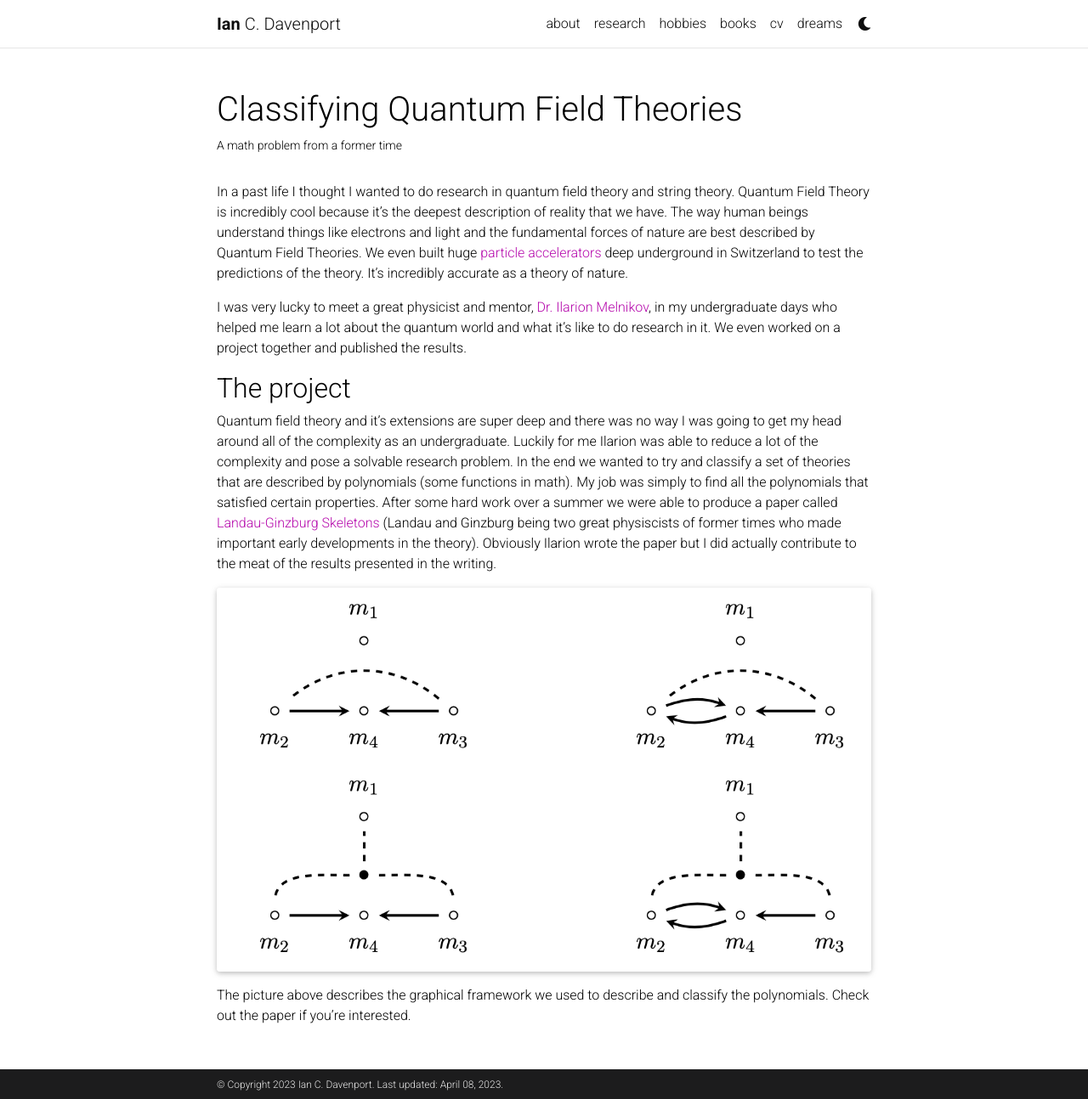
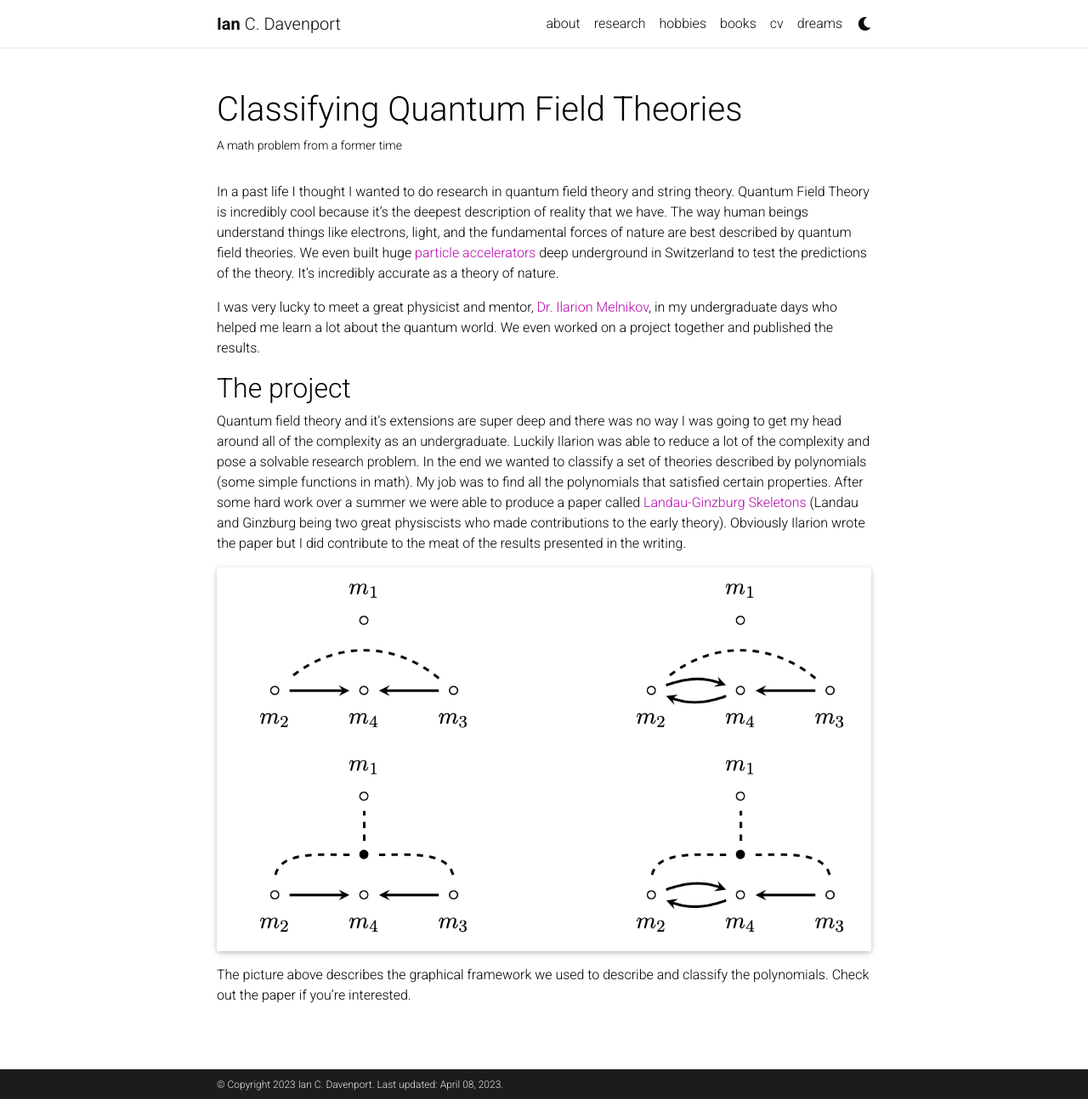
Before and after one commit to davenpi/davenpi.github.io, a Jekyll site: the page built from _projects/lg_skeletons.md, in a window 1280 px wide and 1294 px high. Shown: the whole window at 85% size. Built offline with Jekyll 4.4.1, drawn with Linux system fonts in a browser that asks for light colours; full-size pictures stand in for the smaller copies a plugin makes; comment, search, counter and statistics services are not loaded; a style sheet for code colours, icons or effects is not loaded.

Commit message:
update lg

```diff
--- a/_projects/lg_skeletons.md
+++ b/_projects/lg_skeletons.md
@@ -9,26 +9,22 @@ category: work
 
 In a past life I thought I wanted to do research in quantum field theory and string theory. Quantum Field Theory
 is incredibly cool because it's the deepest description of reality that we have. The way human beings understand
-things like electrons and light and the fundamental forces of nature are best described by Quantum Field Theories.
+things like electrons, light, and the fundamental forces of nature are best described by quantum field theories.
 We even built huge [particle accelerators](https://en.wikipedia.org/wiki/CERN) deep underground in Switzerland to
 test the predictions of the theory. It's incredibly accurate as a theory of nature.
 
-I was very lucky to meet a great physicist and mentor, [Dr. Ilarion Melnikov](https://www.jmu.edu/physics/people/all-people/melnikov-ilarion.shtml),
-in my undergraduate days who helped me learn a lot about the quantum world and what it's like to do research in it.
+I was very lucky to meet a great physicist and mentor, [Dr. Ilarion Melnikov](https://www.jmu.edu/physics/people/all-people/melnikov-ilarion.shtml), in my undergraduate days who helped me learn a lot about the quantum world.
 We even worked on a project together and published the results.
-
 
 ## The project
 
 Quantum field theory and it's extensions are super deep and there was no way I was going to get my head around all of
 the complexity as an undergraduate.
-Luckily for me Ilarion was able to reduce a lot of the complexity and pose a solvable research problem. In the end we
-wanted to try and classify a set of theories that are described by polynomials (some functions in math). My job was simply
-to find all the polynomials that satisfied certain properties.
-After some hard work over a summer we were able to produce a paper called
+Luckily Ilarion was able to reduce a lot of the complexity and pose a solvable research problem. In the end we
+wanted to classify a set of theories described by polynomials (some simple functions in math). My job was to find all the polynomials that satisfied certain properties. After some hard work over a summer we were able to produce a paper called
 [Landau-Ginzburg Skeletons](https://link.springer.com/article/10.1007/JHEP05(2017)050) (Landau and Ginzburg being two
-great physiscists of former times who made important early developments in the theory). Obviously Ilarion wrote the paper but
-I did actually contribute to the meat of the results presented in the writing.
+great physiscists who made contributions to the early theory). Obviously Ilarion wrote the paper but
+I did contribute to the meat of the results presented in the writing.
 
 {% include figure.html path="assets/img/lg_skeletons.png" title="lg" class="img-fluid rounded z-depth-1" %}
 
```
Also changed, not shown: _hobbies/misc.md (+1 -1 lines).
